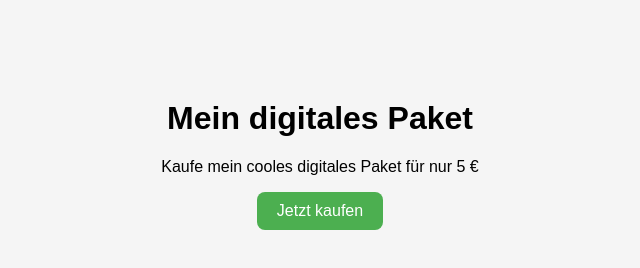
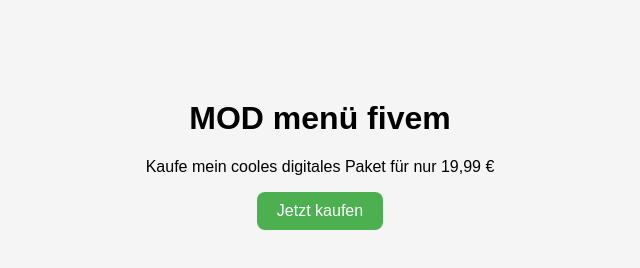
Before and after one commit to Alfa06-code/mein_shop1, a plain HTML site: page index.html in a window 1280 px wide. Shown: the whole page, without its empty margins (320-960 px from the left). Drawn offline with Linux system fonts and the light colour scheme.

Commit message:
Update index.html

```diff
--- a/index.html
+++ b/index.html
@@ -6,8 +6,8 @@
   <link rel="stylesheet" href="style.css">
 </head>
 <body>
-  <h1>Mein digitales Paket</h1>
-  <p>Kaufe mein cooles digitales Paket für nur 5 €</p>
+  <h1>MOD menü fivem</h1>
+  <p>Kaufe mein cooles digitales Paket für nur 19,99 €</p>
   <button onclick="kaufen()">Jetzt kaufen</button>
   <script src="script.js"></script>
 </body>
```
